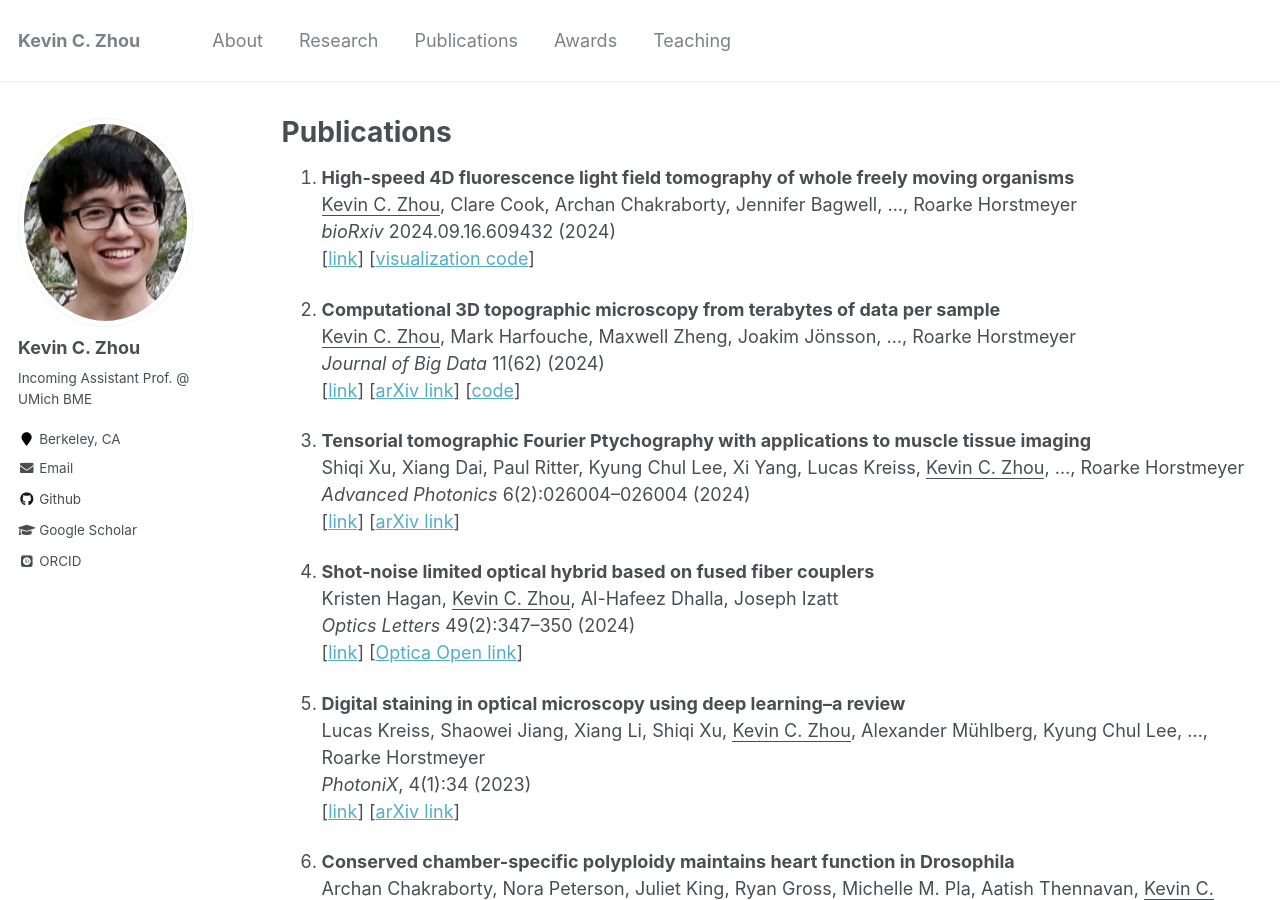
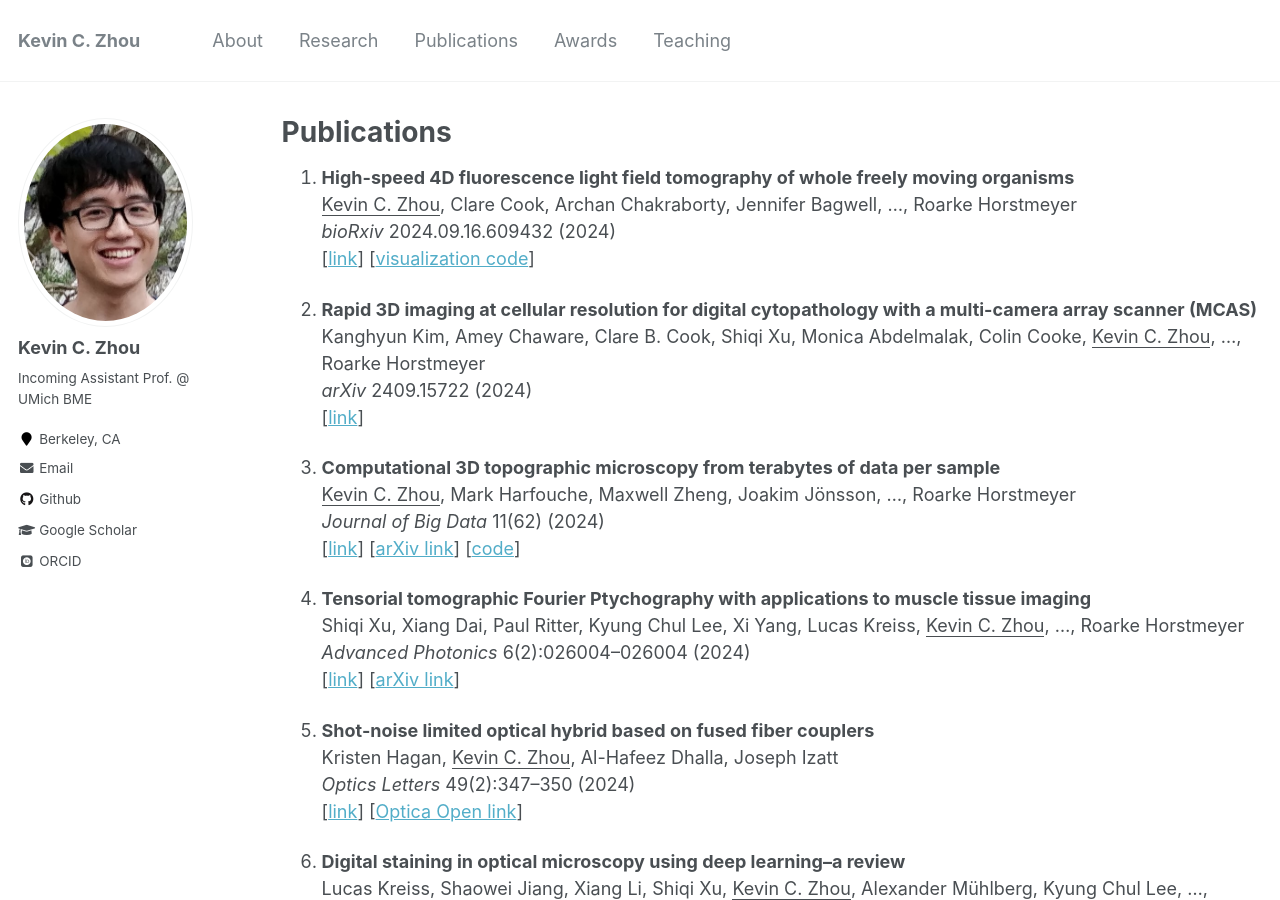
Before and after one commit to kevinczhou/kevinczhou.github.io, a Jekyll site: the page built from _pages/publications.md, in a window 1280 px wide and 900 px high. Built offline with Jekyll 4.4.1, drawn with Linux system fonts in a browser that asks for light colours; some web fonts are replaced.

Commit message:
Update publications.md

```diff
--- a/_pages/publications.md
+++ b/_pages/publications.md
@@ -8,6 +8,11 @@ author_profile: true
 <ins>Kevin C. Zhou</ins>, Clare Cook, Archan Chakraborty, Jennifer Bagwell, ..., Roarke Horstmeyer
 *bioRxiv* 2024.09.16.609432 (2024)
 [[link](https://www.biorxiv.org/content/10.1101/2024.09.16.609432v1)] [[visualization code](https://github.com/kevinczhou/ReFLeCT-4D-visualization)]
+
+1. **Rapid 3D imaging at cellular resolution for digital cytopathology with a multi-camera array scanner (MCAS)**
+Kanghyun Kim, Amey Chaware, Clare B. Cook, Shiqi Xu, Monica Abdelmalak, Colin Cooke, <ins>Kevin C. Zhou</ins>, ..., Roarke Horstmeyer
+*arXiv* 2409.15722 (2024)
+[[link](https://arxiv.org/abs/2409.15722)]
 
 1. **Computational 3D topographic microscopy from terabytes of data per sample**
 <ins>Kevin C. Zhou</ins>, Mark Harfouche, Maxwell Zheng, Joakim Jönsson, ..., Roarke Horstmeyer
```
